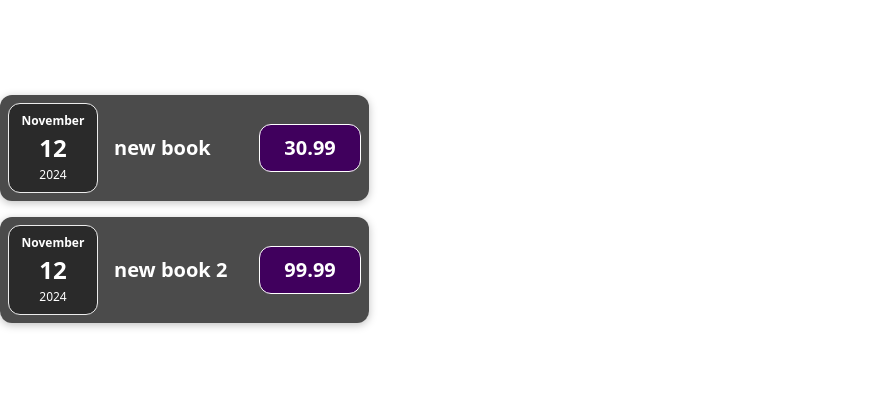
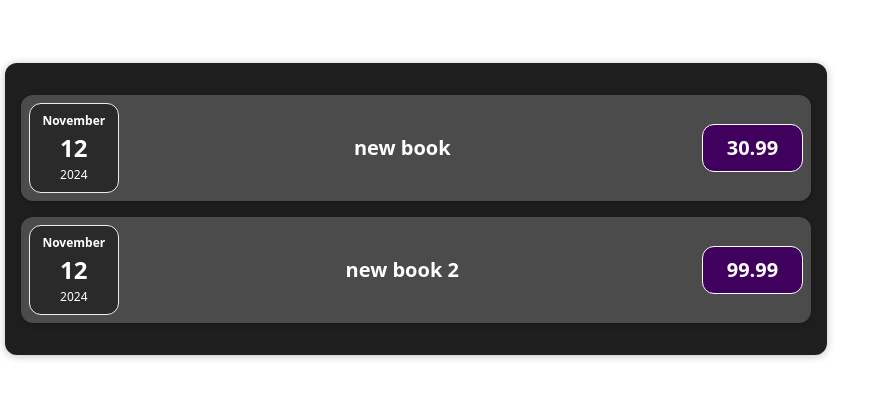
Before and after one commit to MarkusVeesaar/my-react, a React (Vite) app in the folder my-react/: page / in a window 1280 px wide. Shown: the part 191-590 px from the top of the page, without its empty margins (0-894 px from the left). Built offline with nearby package versions, Linux system fonts and the light colour scheme.

Commit message:
6. Ülesanne 2 - ümbritseva komponendi loomine ja kujundamine

```diff
--- a/my-react/src/App.jsx
+++ b/my-react/src/App.jsx
@@ -1,3 +1,4 @@
+import Expenses from './components/Expenses';
 import Expenseitem from './components/Expensitem'
 
 function App() {
@@ -12,14 +13,13 @@ function App() {
     title : "new book 2",
     price : 99.99
   }
-]
+];
 
   return (
     <div className="App">
-      <Expenseitem data={expenses[0]}/>
-      <Expenseitem data={expenses[1]}/>
+      <Expenses items={expenses} />
     </div>
-  )
+  );
 }
 
 
--- /dev/null
+++ b/my-react/src/components/Expenses.css
@@ -0,0 +1,9 @@
+.expenses {
+    padding: 1rem;
+    background-color: rgb(31, 31, 31);
+    margin: 2rem auto;
+    width: 50rem;
+    max-width: 95%;
+    border-radius: 12px;
+    box-shadow: 0 1px 8px rgba(0, 0, 0, 0.25);
+}
--- /dev/null
+++ b/my-react/src/components/Expenses.jsx
@@ -0,0 +1,14 @@
+import Expenseitem from './Expensitem.jsx'
+import './Expenses.css';
+
+function Expenses(props) {
+
+  return (
+    <div className="expenses">
+      <Expenseitem data={props.items[0]} />
+      <Expenseitem data={props.items[1]} />
+    </div>
+  );
+}
+
+export default Expenses;
--- a/my-react/src/components/Expensitem.css
+++ b/my-react/src/components/Expensitem.css
@@ -26,6 +26,7 @@
     flex: 1;
     margin: 0 1rem;
     color: white;
+    text-align: center;
 }
 
 .expense-item__price {
```
